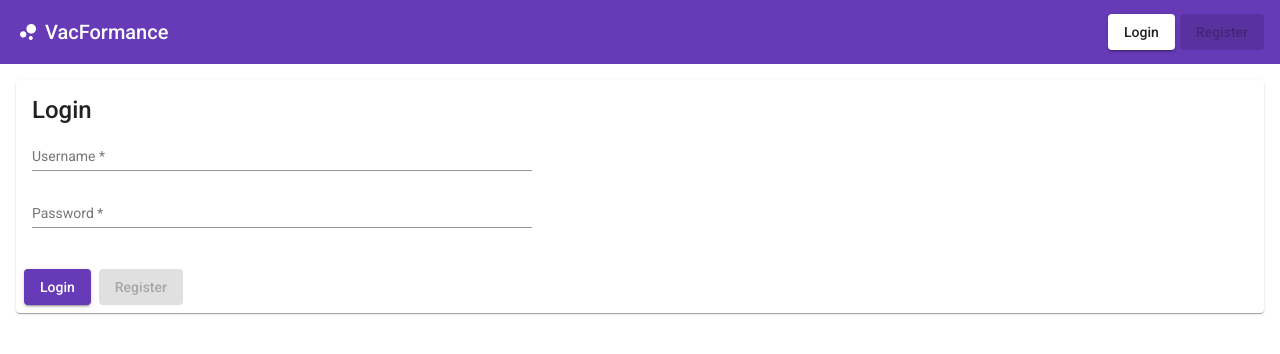
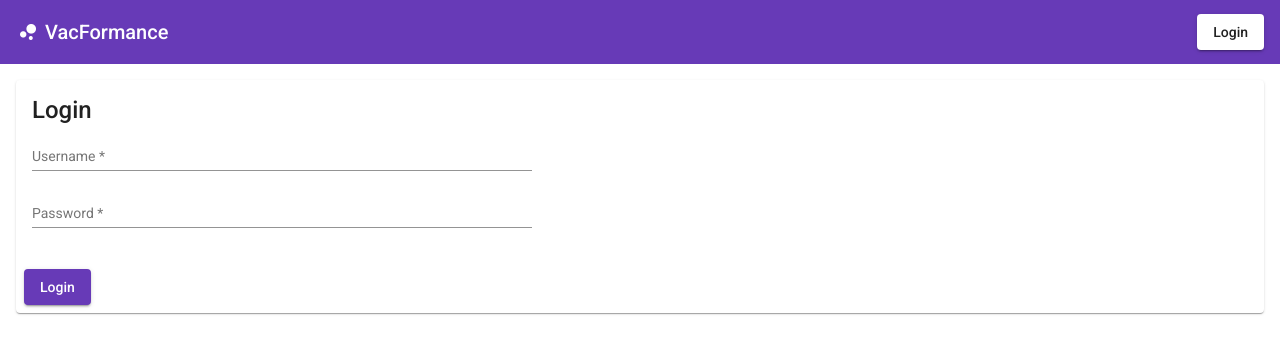
Before and after one commit to nralbrecht/express-high-performance, an Angular app: page /login in a window 1280 px wide. Shown: the top 354 px of the page. Built offline with nearby package versions, Linux system fonts and the light colour scheme.

Commit message:
Remove register buttons

```diff
--- a/src/client/app/app.component.html
+++ b/src/client/app/app.component.html
@@ -21,8 +21,6 @@
   </div>
   <ng-template #isNotAuthenticated>
     <button mat-raised-button [routerLink]="['login']">Login</button>
-    &nbsp;
-    <button mat-raised-button [routerLink]="['register']" disabled>Register</button>
   </ng-template>
 </mat-toolbar>
 
--- a/src/client/app/login/login.component.html
+++ b/src/client/app/login/login.component.html
@@ -19,7 +19,6 @@
 
   <mat-card-actions>
     <button mat-raised-button (click)="f.form.valid && login()" color="primary" id="submit-button">Login</button>
-    <button mat-raised-button [routerLink]="['/register']" disabled>Register</button>
     <div class="spinner-container" *ngIf="loading">
       <mat-spinner [diameter]="25" [color]="warn"></mat-spinner>
     </div>
```
